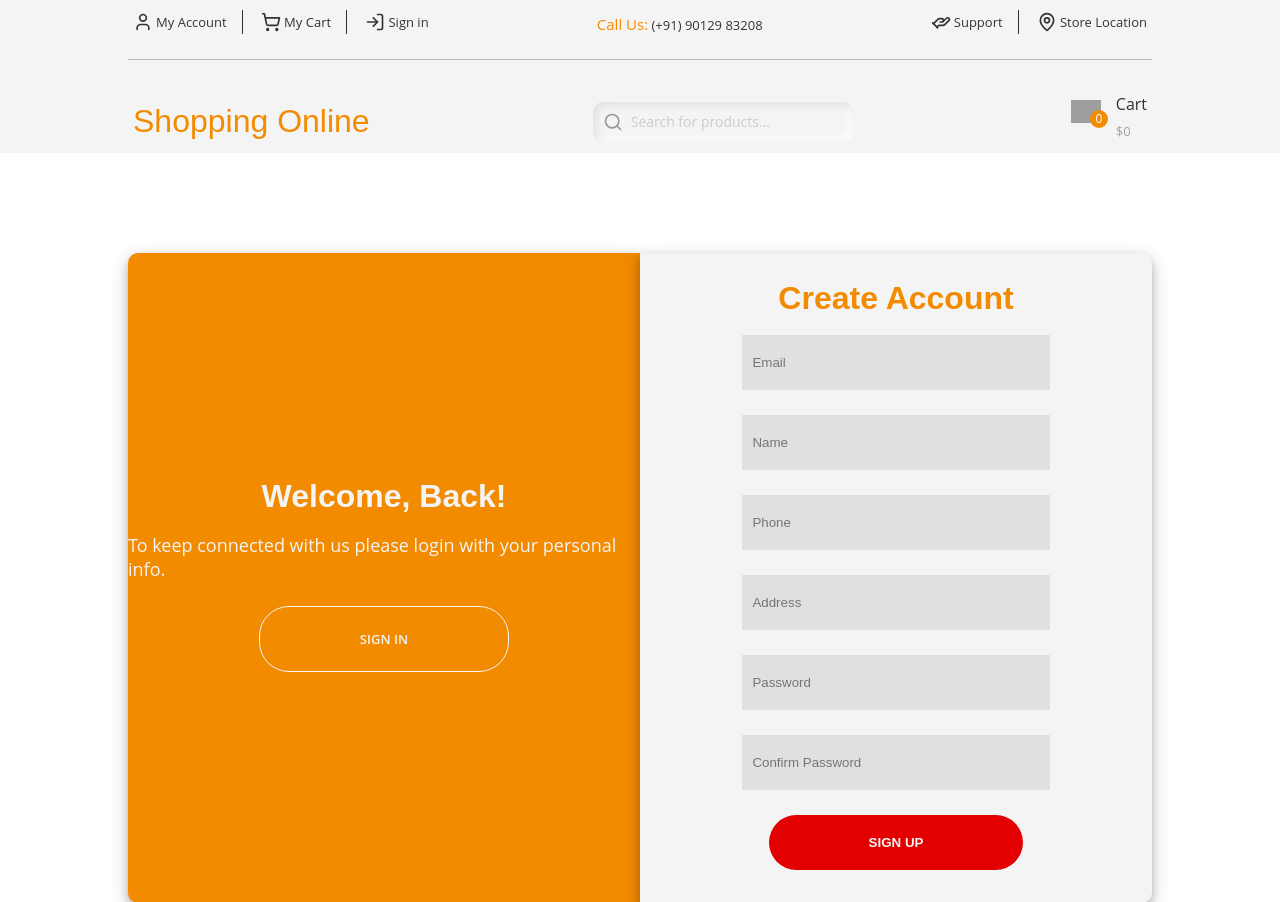
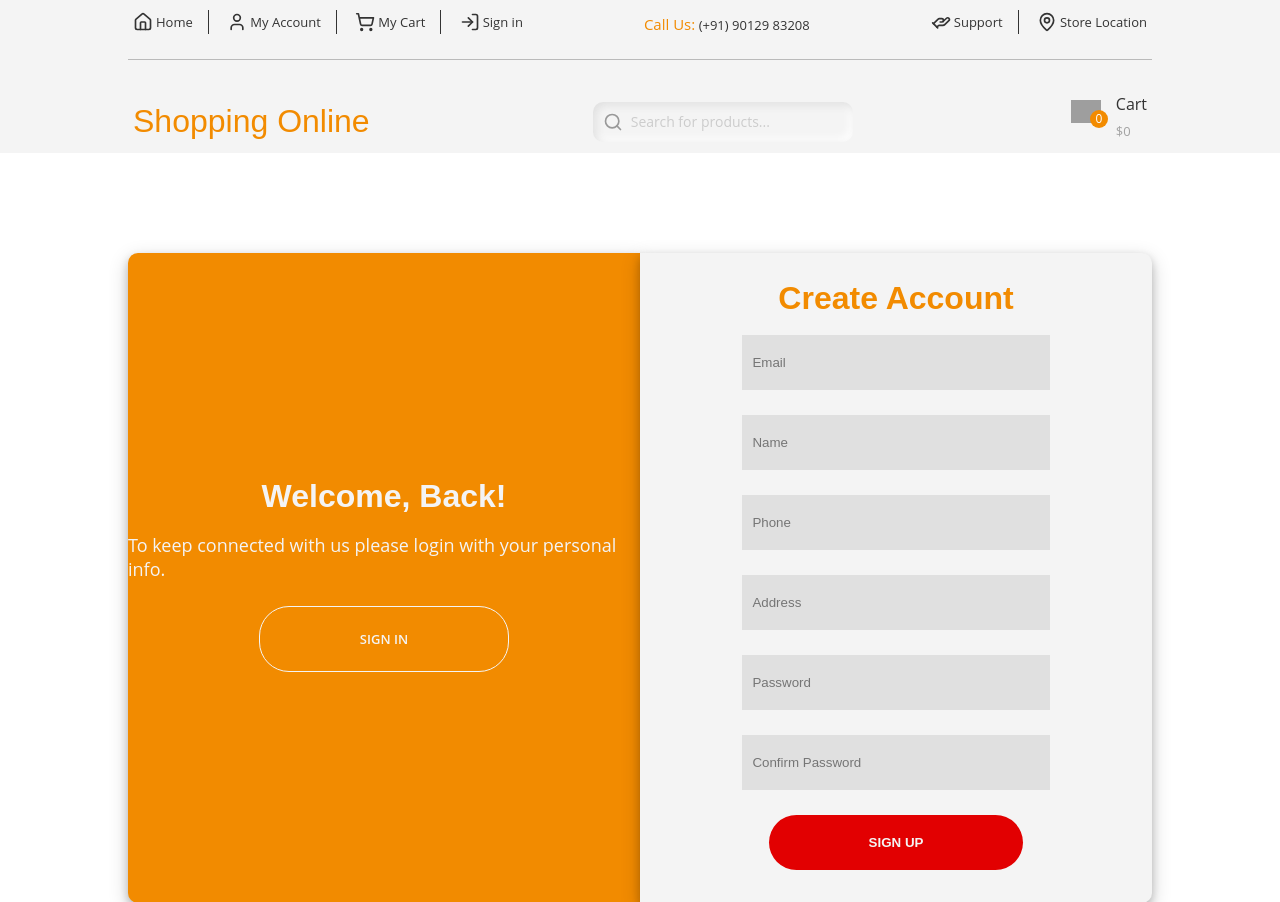
Before and after one commit to AyKrimino/classic-php-store, a PHP site: page /sign-up.php in a window 1280 px wide. Shown: the top 902 px of the page. Run offline with PHP 8.4, Linux system fonts and the light colour scheme; grey boxes are pictures that could not be loaded.

Commit message:
fix: add navigations to several pages

```diff
--- a/includes/footer.php
+++ b/includes/footer.php
@@ -51,7 +51,7 @@ include_once($_SERVER["DOCUMENT_ROOT"] . "/classic-php-store/config/config.php")
                         <a href="#">About Us</a>
                     </li>
                     <li>
-                        <a href="#">Our Products</a>
+                        <a href="./products.php">Our Products</a>
                     </li>
                     <li>
                         <a href="#">Contact Us</a>
--- a/includes/header.php
+++ b/includes/header.php
@@ -8,6 +8,12 @@ require_once($_SERVER["DOCUMENT_ROOT"] . "/classic-php-store/config/config.php")
         <nav>
             <div>
                 <ul class="nav-links">
+                    <li class="nav-link">
+                        <a href="<?php echo BASE_URL; ?>index.php">
+                            <svg xmlns="http://www.w3.org/2000/svg" width="20" height="20" viewBox="0 0 24 24" fill="none" stroke="currentColor" stroke-width="2" stroke-linecap="round" stroke-linejoin="round" class="lucide lucide-house-icon lucide-house"><path d="M15 21v-8a1 1 0 0 0-1-1h-4a1 1 0 0 0-1 1v8"/><path d="M3 10a2 2 0 0 1 .709-1.528l7-5.999a2 2 0 0 1 2.582 0l7 5.999A2 2 0 0 1 21 10v9a2 2 0 0 1-2 2H5a2 2 0 0 1-2-2z"/></svg>
+                            Home
+                        </a>
+                    </li>
                     <li class="nav-link">
                         <a href="#">
                             <svg xmlns="http://www.w3.org/2000/svg" width="20" height="20" viewBox="0 0 24 24" fill="none" stroke="currentColor" stroke-width="2" stroke-linecap="round" stroke-linejoin="round" class="lucide lucide-user-icon lucide-user"><path d="M19 21v-2a4 4 0 0 0-4-4H9a4 4 0 0 0-4 4v2"/><circle cx="12" cy="7" r="4"/></svg>
--- a/includes/last_products.php
+++ b/includes/last_products.php
@@ -82,6 +82,6 @@ $products = loadProducts($connection, $subCategories);
     </div>
     <?php } ?>
     <div class="see-all-products-section">
-        <a href="#" class="btn see-all">See All Products</a>
+        <a href="./products.php" class="btn see-all">See All Products</a>
     </div>
 </section>
```
Also changed, not shown: product-details.php (+8 -2 lines).
